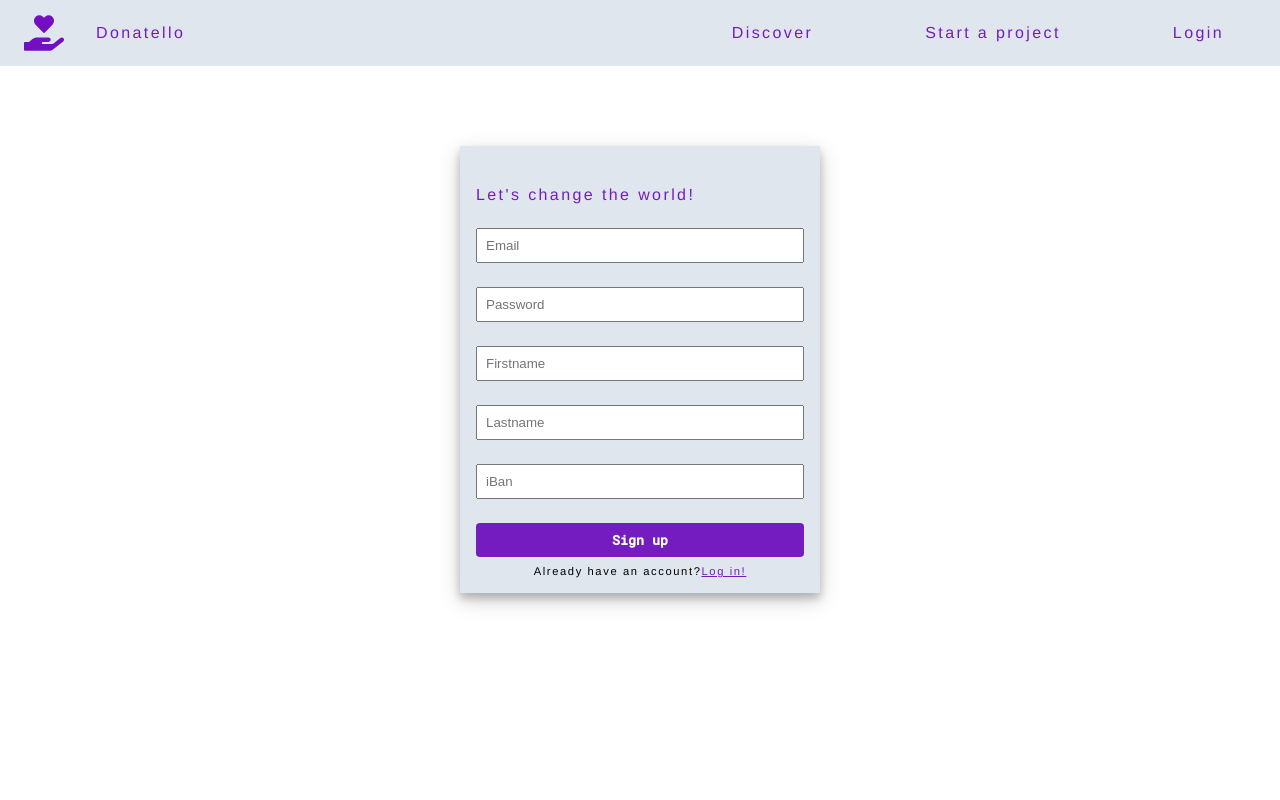
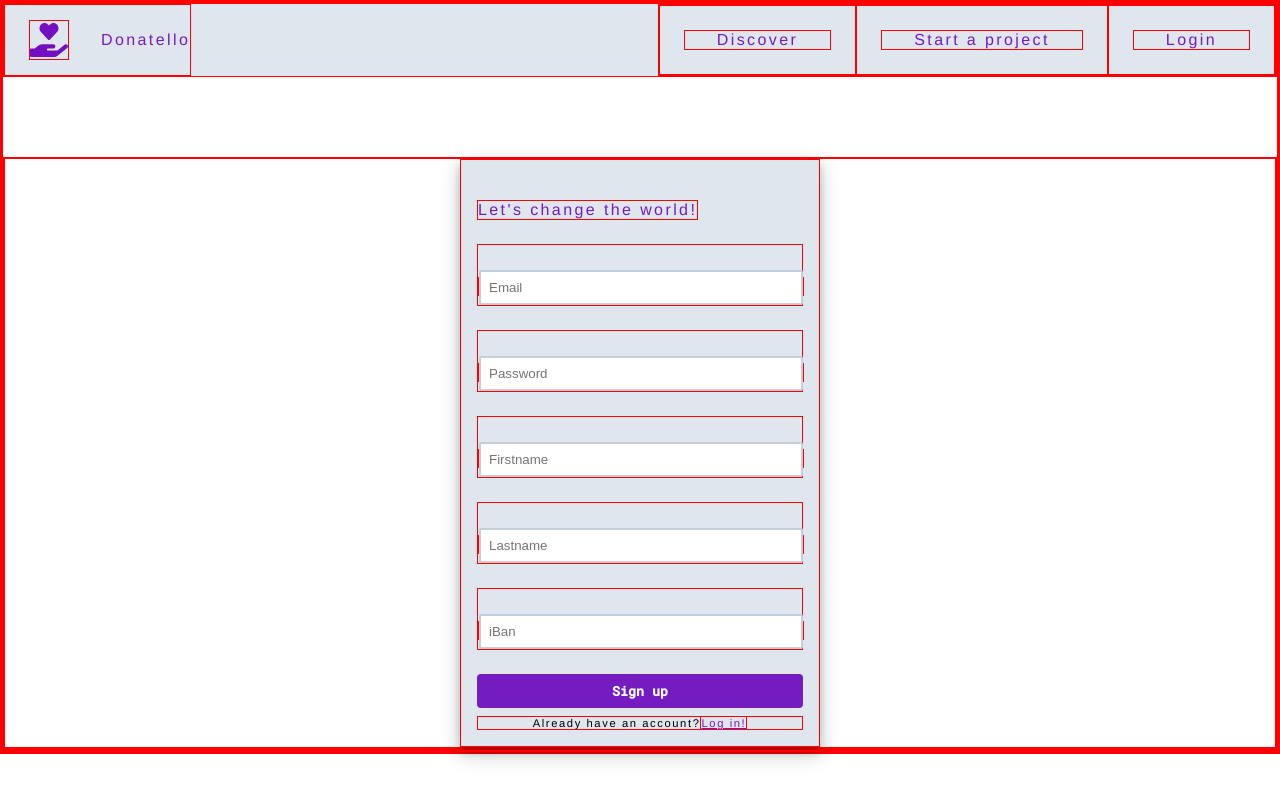
Before and after one commit to Reinoptland/donatello-frontend, a React (Create React App) app: page /signup in a window 1280 px wide. Built offline with nearby package versions, Linux system fonts and the light colour scheme.

Commit message:
styling WIP

```diff
--- a/src/components/donationCard/DonationCard.scss
+++ b/src/components/donationCard/DonationCard.scss
@@ -1,6 +1,6 @@
-// * {
-//   border: 1px solid red;
-// }
+* {
+  border: 1px solid red;
+}
 
 @import url("https://fonts.googleapis.com/css2?family=Roboto+Mono:wght@300;500&display=swap");
 @import "../../spacing";
@@ -74,19 +74,21 @@
   &__amount {
     display: flex;
     justify-content: space-evenly;
-    min-height: 150px;
+    max-height: 150px;
     margin: $medium 0;
   }
   &__amount-inputs {
     display: flex;
-    justify-content: space-evenly;
-    flex-direction: column;
+    justify-content: space-between;
+    flex-direction: row;
+    flex-wrap: wrap;
   }
   &__amount-display {
     width: 128px;
     height: 150px;
     background-color: $lightPurple;
-    border-radius: 4px;
+    padding: 0 40px;
+    border-radius: 2px;
     display: flex;
     justify-content: center;
     align-items: center;
@@ -94,6 +96,13 @@
     &--white {
       color: $white;
     }
+  }
+  &__amount-btn {
+    color: $darkPurple;
+    border: 2px solid $lightPurple;
+    border-radius: 2px;
+    height: 32px;
+    padding: 0 $medium;
   }
 
   &__comment {
@@ -131,6 +140,16 @@
   }
 }
 
-// .form__label {
+.form__label--input {
+  width: 280px;
+}
 
-// }
+.form__input {
+  border: 2px solid $darkGrey;
+  border-radius: 2px;
+  outline: none;
+  // display: flex;
+  // align-items: flex-end;
+  margin-top: 25px;
+  // padding: 5px;
+}
```
